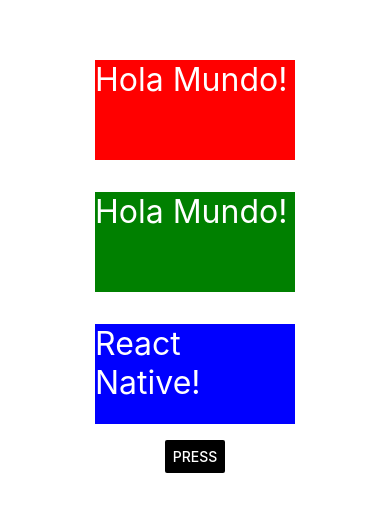
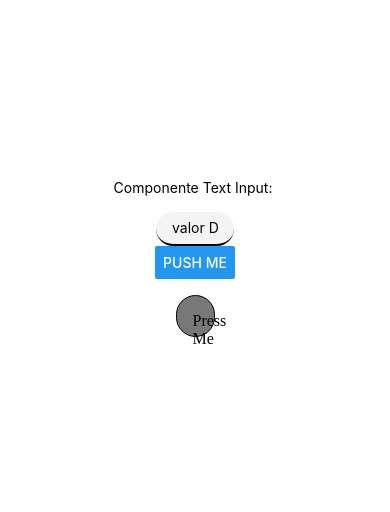
Before and after one commit to JuAnMoRa49/ProgramacionMovil182, a React Native app in the folder app-2/: screen / in a window 390 px wide. Shown: the part 164-676 px from the top of the page. Built offline with nearby package versions, Linux system fonts and the light colour scheme.

Commit message:
TextInput y Button
Se hizo la implementación de TextInput y de botón para diferentes aplicaciones

```diff
--- a/app-2/App.js
+++ b/app-2/App.js
@@ -1,40 +1,51 @@
-import { StatusBar } from 'expo-status-bar';
-import { StyleSheet, Text, View, Button } from 'react-native';
+import { setStatusBarStyle, StatusBar} from 'expo-status-bar';
+import { StyleSheet, Text, View, Button, TextInput, Dimensions, TouchableOpacity } from 'react-native';
 // Importación para el cambio de estados en JS
 import { useState } from 'react';
 
+const {width, height} = Dimensions.get("window")
 // Componente Texto que recibe contenido como prop y lo muestra
-const Texto = ({ contenido, estilo }) => {
-  // Se aplica el estilo del componente text
-  return <Text style={[styles.text, estilo]}>{contenido}</Text>;
-};
+// const Texto = ({ contenido, estilo }) => {
+//   // Se aplica el estilo del componente text
+//   return <Text style={[styles.text, estilo]}>{contenido}</Text>;
+// };
+
 
 export default function App() {
-  // Se establece el estado inicial de los textos
-  const [contenido, setContenido] = useState('Hola Mundo!');
-  const [contenido2, setContenido2] = useState('React Native!');
+  // Se establece un valor predefinido de text, y las variables de text y setText
+  const[text, setText]=useState('valor Default')
+  const [submit, setSubmit]=useState('')
 
-  // Función para actualizar el contenido
-  const actualizarContenido = () => {
-    setContenido('State actualizó este texto');
-    setContenido2('State actualizó este otro texto');
-  };
+  // // Se establece el estado inicial de los textos
+  // const [contenido, setContenido] = useState('Hola Mundo!');
+  // const [contenido2, setContenido2] = useState('React Native!');
+
+  // // Función para actualizar el contenido
+  // const actualizarContenido = () => {
+  //   setContenido('State actualizó este texto');
+  //   setContenido2('State actualizó este otro texto');
+  // };
 
   return (
     <View style={styles.container}>
 
       {/* Se cran los textos con contenido con diferentes bg */}
-      <Texto estilo={styles.bgRed} contenido={contenido}/>
+      {/* <Texto estilo={styles.bgRed} contenido={contenido}/>
       <Texto estilo={styles.bgGreen} contenido={contenido}/>
-      <Texto estilo={styles.bgBlue} contenido={contenido2}/>
-
-
+      <Texto estilo={styles.bgBlue} contenido={contenido2}/> */}
       {/* Se manda llamar la propiedad contenido en el componente Texto */}
       {/* <Texto contenido={contenido} />
       <Texto contenido={contenido2} /> */}
+      {/* Botón que al presionarlo actualiza el estado */}
+      {/* <Button title='Press' color="#000000" onPress={actualizarContenido} /> */}
 
-      {/* Botón que al presionarlo actualiza el estado */}
-      <Button title='Press' color="#000000" onPress={actualizarContenido} />
+      {/* Titulo para el text Input, o para recibir el texto al presionar el boton */}
+      <Text>Componente Text Input: {submit}</Text>
+      {/* Se establece un textInput con estilos y que al cambiar el texto, cambie tambien el valor en el titulo */}
+      <TextInput style={styles.input} placeholder="Escribe algo" onChangeText={(t)=>setText(t)} value={text}/>
+      {/* Se realiza un boton con una accion onPress, para que haga algo al presionarlo */}
+      <Button style={styles.boton} title='Push me' onPress={ ()=>{setSubmit(text); alert('Texto Enviado')}}/>
+      <TouchableOpacity style={styles.opacity} onPress={ ()=>{setSubmit(text); alert('Opacity')}}>Press Me </TouchableOpacity>
 
       <StatusBar style="auto" />
     </View>
@@ -45,36 +56,58 @@
   container: {
     flex: 1,
     // Se puede modificar la dirección del flex, column de arriba hacia abajo, row de izquierda a derecha
-    flexDirection:'column',
+    // flexDirection:'column',
     // Permite modificar la posición de los elementos en horizontal si se trabaja con flex column
     alignItems:'center',
-    justifyContent: 'space-between',
+    // permite modificar el espacio entre los elementos
+    justifyContent: 'center',
     backgroundColor: '#fff',
-    justifyContent: 'center',
   },
-  // Se establece el estilo que se le quiere dar a text
-  text: {
-    color:'white',
-    fontSize:'2rem',
-    margin:'1rem',
-    backgroundColor:'black',
-    height:100,
-    width:200,
+  input: {
+    padding:'1rem',
+    marginTop:'1rem',
+    width: width*0.2,
+    height:height*0.01,
+    borderRadius:width*0.05,
+    borderBottomWidth:'2px',
+    borderColor:'#000000',
+    backgroundColor:"#f4f4f4"
   },
-  // Se crean varios fondos para despues usarlos en los textos
-  bgRed:{
-    backgroundColor: 'red',
-    // Flex con valor de 1/6
-    // flex:1,
-  },
-  bgGreen:{
-    backgroundColor: 'green',
-    // Flex con valor de 2/6
-    // flex:2,
-  },
-  bgBlue:{
-    backgroundColor: 'blue',
-    // Flex con valor de 3/6
-    // flex:3,
+  opacity: {
+    padding:'1rem',
+    marginTop:'1rem',
+    width: width*0.1,
+    height:height*0.05,
+    borderRadius:width*0.05,
+    borderWidth:'1px',
+    borderColor:'#000000',
+    backgroundColor:"#787878"
   }
+
+
+  // // Se establece el estilo que se le quiere dar a text
+  // text: {
+  //   color:'white',
+  //   fontSize:'2rem',
+  //   margin:'1rem',
+  //   backgroundColor:'black',
+  //   height:100,
+  //   width:200,
+  // },
+  // // Se crean varios fondos para despues usarlos en los textos
+  // bgRed:{
+  //   backgroundColor: 'red',
+  //   // Flex con valor de 1/6
+  //   // flex:1,
+  // },
+  // bgGreen:{
+  //   backgroundColor: 'green',
+  //   // Flex con valor de 2/6
+  //   // flex:2,
+  // },
+  // bgBlue:{
+  //   backgroundColor: 'blue',
+  //   // Flex con valor de 3/6
+  //   // flex:3,
+  // }
 });
```
